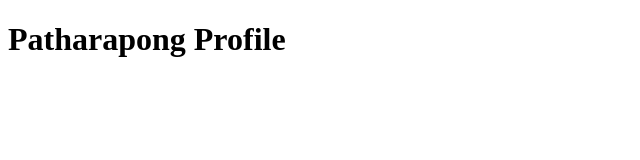
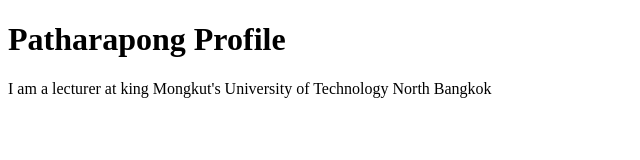
Before and after one commit to Article528/github-desktop-project, a plain HTML site: page index.html in a window 1280 px wide. Shown: the whole page, without its empty margins (0-640 px from the left). Drawn offline with Linux system fonts and the light colour scheme.

Commit message:
Add information
add information

```diff
--- a/index.html
+++ b/index.html
@@ -7,5 +7,6 @@
 </head>
 <body>
     <h1>Patharapong Profile</h1>
+    <p>I am a lecturer at king Mongkut's University of Technology North Bangkok</p>
 </body>
 </html>
```
